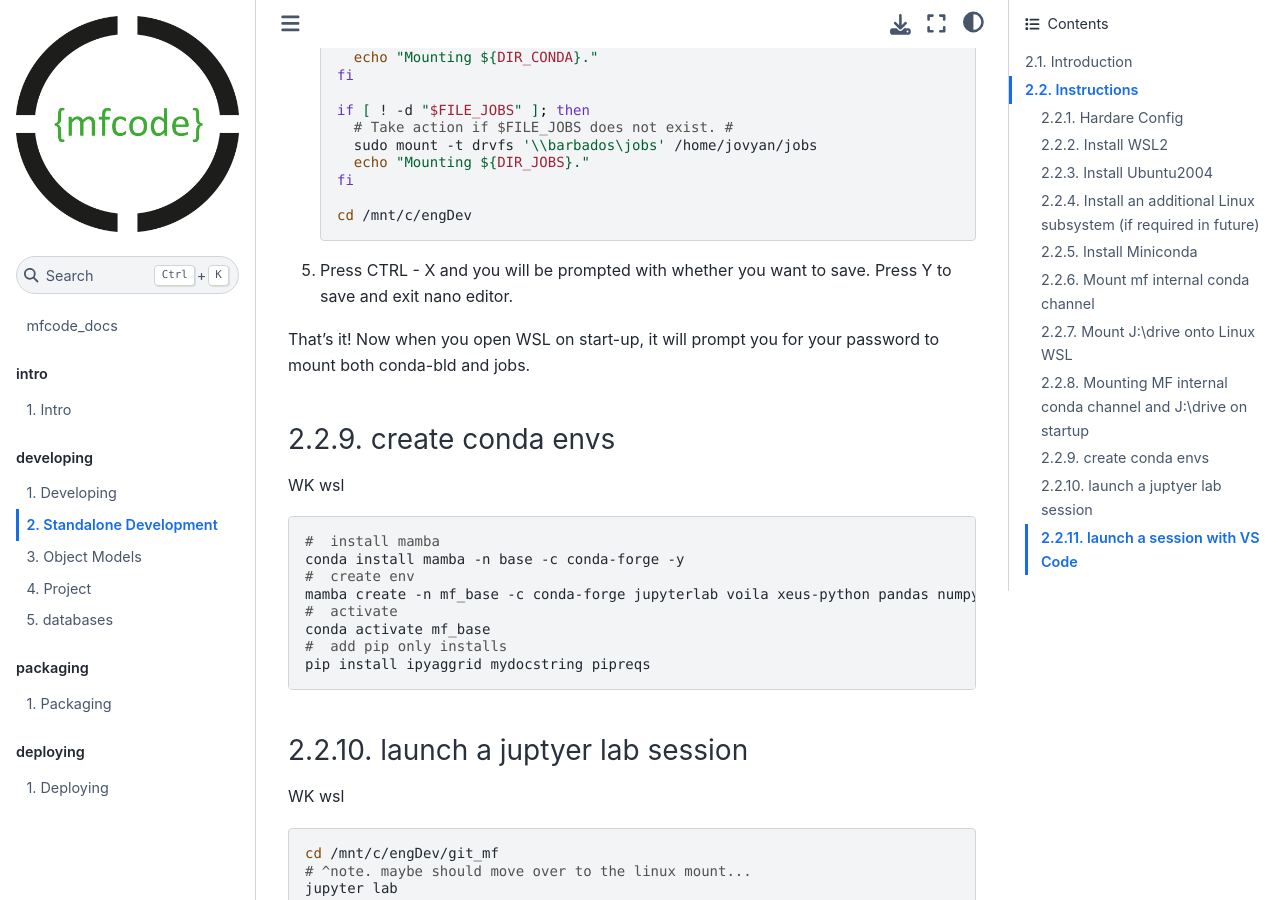
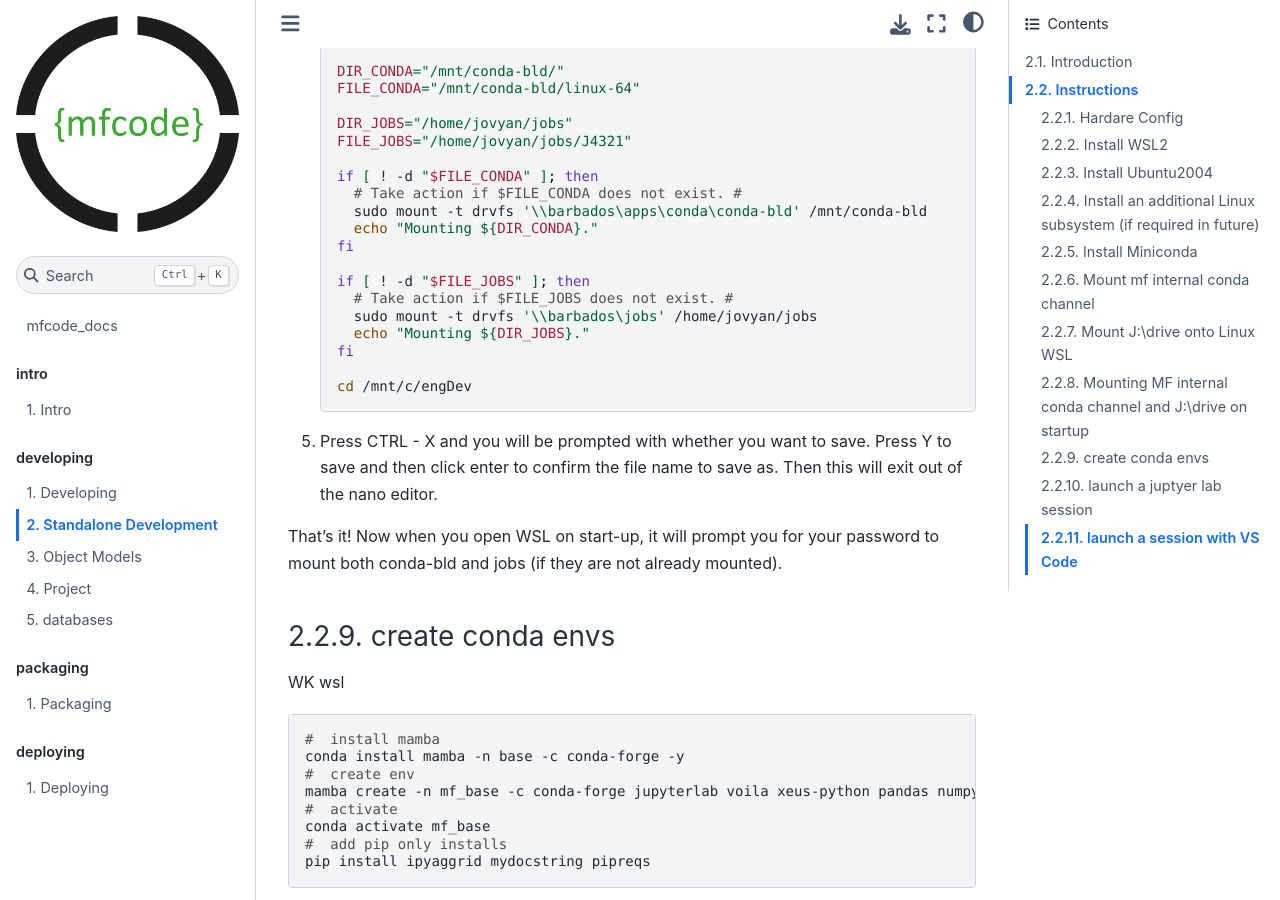
Before and after one commit to maxfordham/mxf-code-docs, a Jupyter Book: the page built from book/docs/developing-envsetup.md, in a window 1280 px wide and 900 px high, scrolled down 6033 px. Built offline with Jupyter Book 1.0.4 settings and Sphinx 7.4.7 and the Sphinx Book theme 1.1.4, drawn with Linux system fonts in a browser that asks for light colours; pages that are not in the unit, such as notebooks, are missing from menus; some of the changed text lies outside the part shown.

Commit message:
Updates to envsetup docs

````diff
--- a/book/docs/developing-envsetup.md
+++ b/book/docs/developing-envsetup.md
@@ -208,14 +208,20 @@ $./Miniconda3-latest-Linux-x86_64.sh
 # $yes
 ```
 
+Restart wsl for the miniconda installation to take effect.
+
 ### Mount mf internal conda channel
 
 WK wsl
 
 ```bash
-mkdir /mnt/conda-bld
-sudo mount -t drvfs '{{ servers.mffileserver.FDIR_CONDA_BUILD }}' /mnt/conda-bld
-# ^ note. this currently doesnt persist between session so you have to do it everytime
+sudo mkdir /mnt/conda-bld
+sudo mount -t drvfs '\\barbados\apps\conda\conda-bld' /mnt/conda-bld
+```
+
+Adding channels:
+
+```bash
 conda config --add channels file:///mnt/conda-bld
 conda config --add channels conda-forge
 ```
@@ -225,10 +231,11 @@ conda config --add channels conda-forge
 WK wsl
 
 ```bash
-mkdir /home/jovyan/jobs
-sudo mount -t drvfs '{{ servers.mffileserver.FDIR_JDRIVE }}' /home/jovyan/jobs
-# ^ note. this currently doesnt persist between session so you have to do it everytime
+sudo mkdir /home/jovyan/jobs
+sudo mount -t drvfs '\\barbados\jobs' /home/jovyan/jobs
 ```
+
+Note that the mounting will have to be performed each time on startup so we will add a mounting script in the next step.
 
 ### Mounting MF internal conda channel and J:\drive on startup
 
@@ -269,9 +276,10 @@ automatically on start up.
 
 	cd /mnt/c/engDev
     ```
-5. Press CTRL - X and you will be prompted with whether you want to save. Press Y to save and exit nano editor.
+5. Press CTRL - X and you will be prompted with whether you want to save. Press Y to save and then click enter to confirm the file name to save as.
+Then this will exit out of the nano editor.
 
-That's it! Now when you open WSL on start-up, it will prompt you for your password to mount both conda-bld and jobs.
+That's it! Now when you open WSL on start-up, it will prompt you for your password to mount both conda-bld and jobs (if they are not already mounted).
 
 ### create conda envs
 
````
